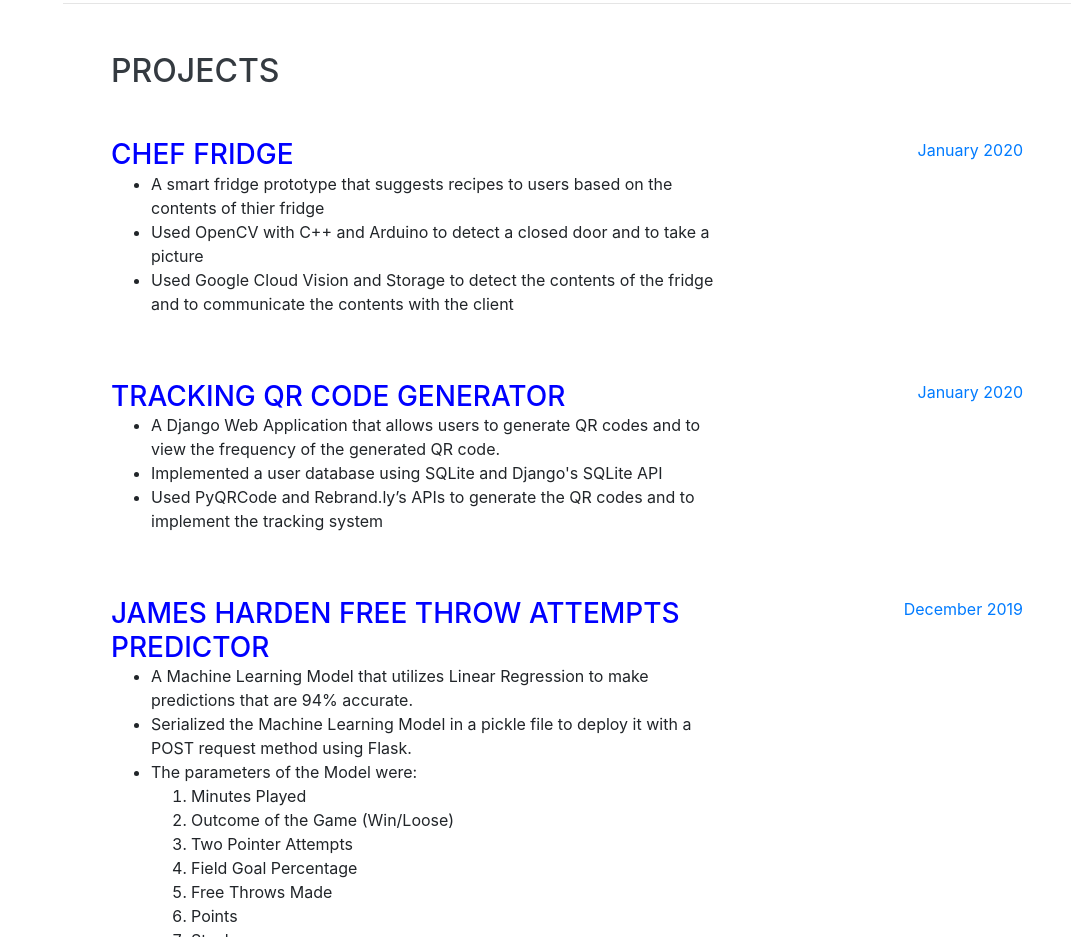
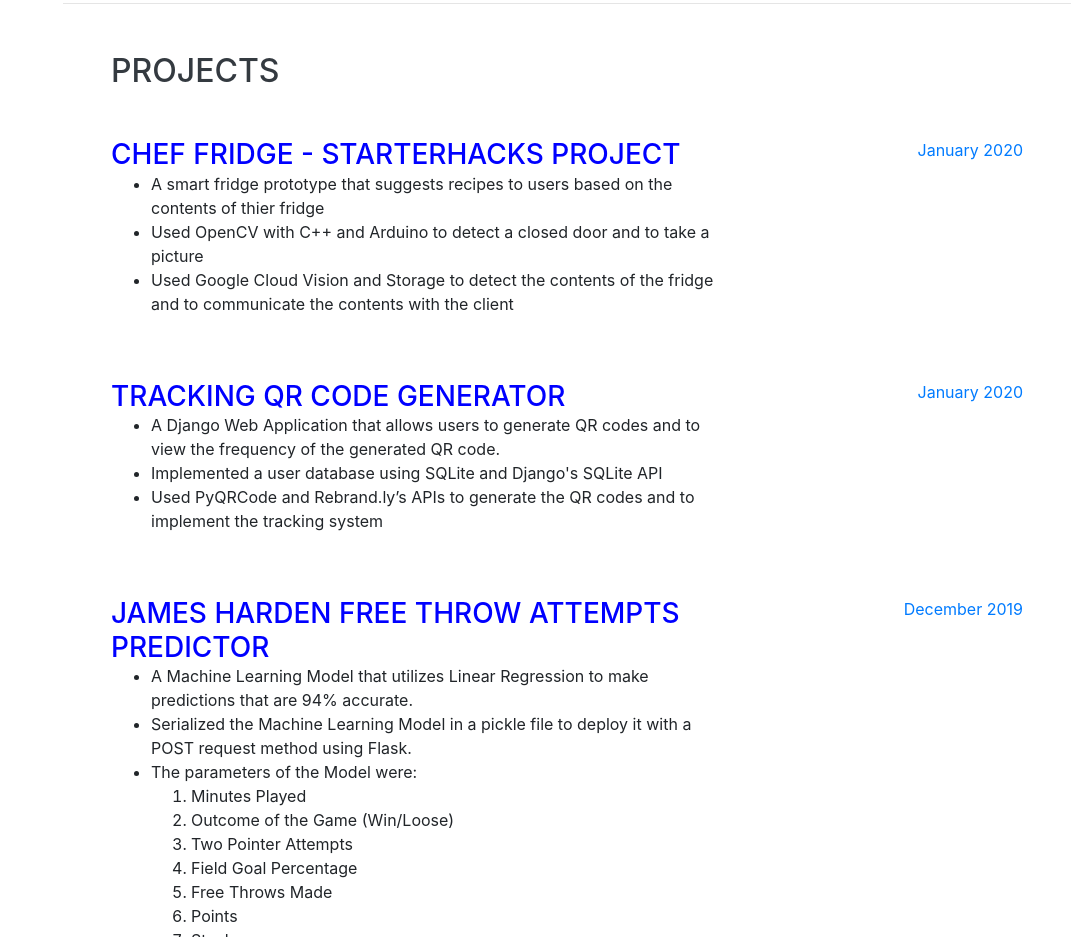
Before and after one commit to satavanan-s/satavanan.github.io, a website with bundled scripts: page index.html in a window 1280 px wide. Shown: the part 2417-3354 px from the top of the page, without its empty margins (209-1280 px from the left). Built offline with nearby package versions, Linux system fonts and the light colour scheme; a web font is replaced by a local one.

Commit message:
Update index.html

```diff
--- a/index.html
+++ b/index.html
@@ -189,7 +189,7 @@
         <div class="resume-item d-flex flex-column flex-md-row justify-content-between mb-5">
           <div class="resume-content">
             <a href="https://devpost.com/software/chef-fridge" target="_blank">
-              <h3 class="mb-0"><font color="blue">Chef Fridge</font></h3>
+              <h3 class="mb-0"><font color="blue">Chef Fridge - StarterHacks Project</font></h3>
             </a>
             <ul>
               <li>A smart fridge prototype that suggests recipes to users based on the contents of thier fridge</li>
```
